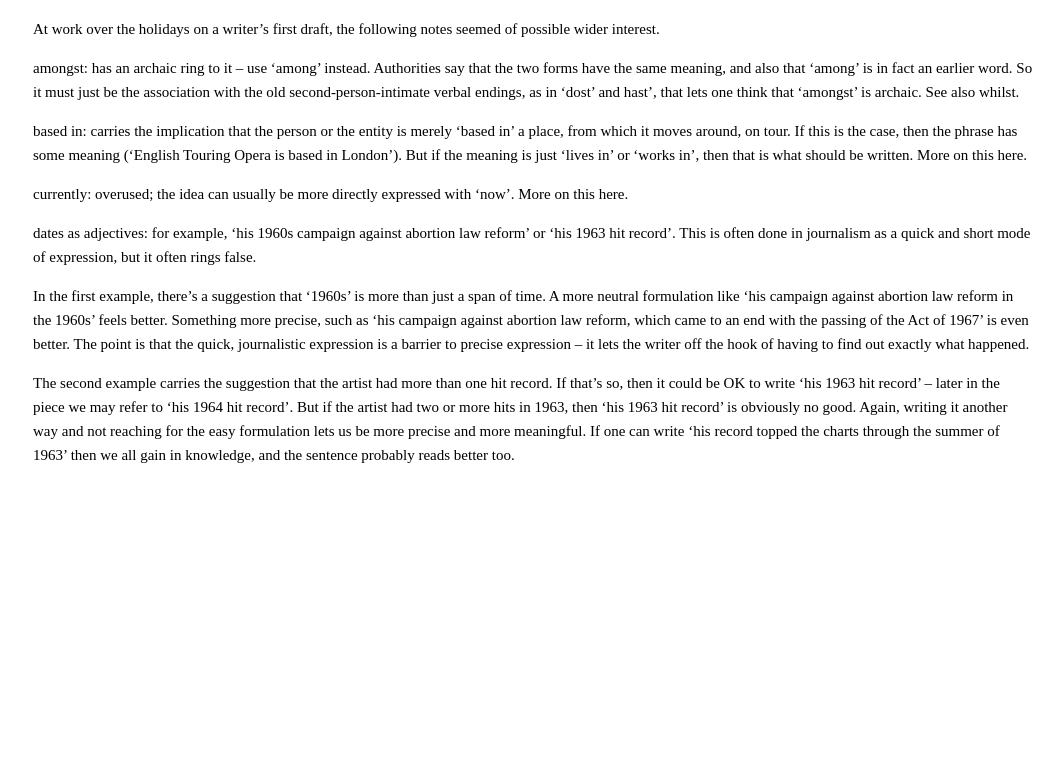
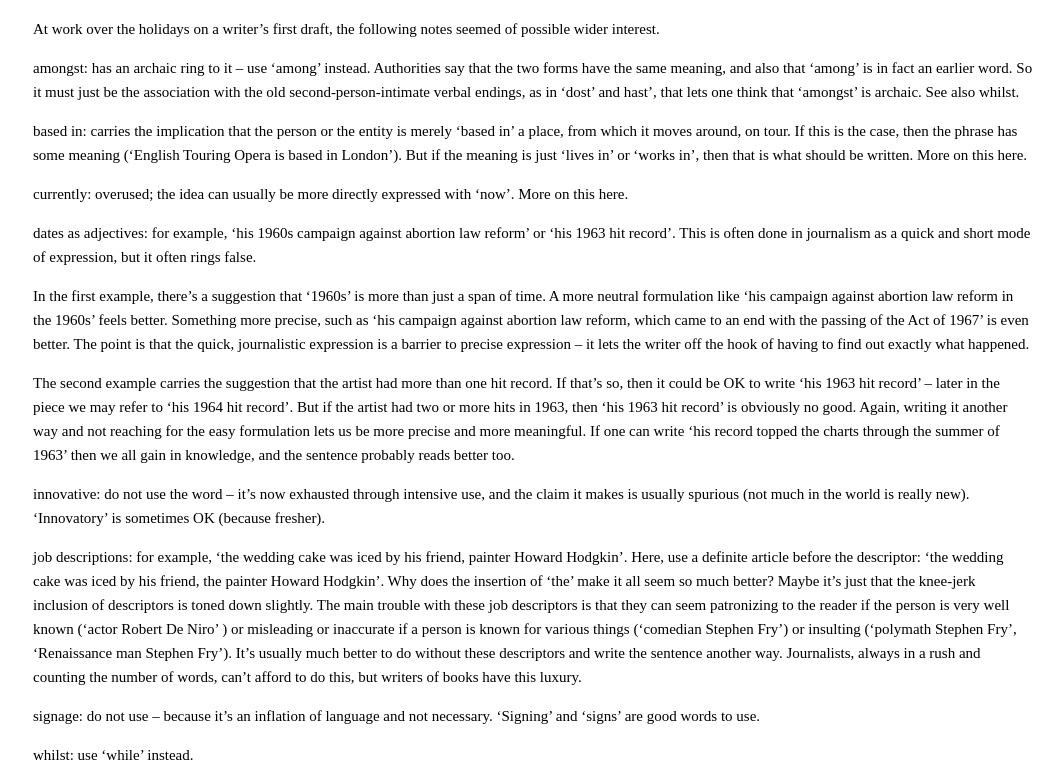
Before and after one commit to maisieheine/maisieheine.github.io, a plain HTML site: page index.html in a window 1280 px wide. Shown: the part 88-870 px from the top of the page, without its empty margins (107-1170 px from the left). Before the commit the page ends 800 px from the top, so only its background shows below. Drawn offline with Linux system fonts and the light colour scheme.

Commit message:
paragraph changes

```diff
--- a/index.html
+++ b/index.html
@@ -92,7 +92,10 @@
 <p>dates as adjectives: for example, ‘his 1960s campaign against abortion law reform’ or ‘his 1963 hit record’. This is often done in journalism as a quick and short mode of expression, but it often rings false.</p>
 <p>In the first example, there’s a suggestion that ‘1960s’ is more than just a span of time. A more neutral formulation like ‘his campaign against abortion law reform in the 1960s’ feels better. Something more precise, such as ‘his campaign against abortion law reform, which came to an end with the passing of the Act of 1967’ is even better. The point is that the quick, journalistic expression is a barrier to precise expression – it lets the writer off the hook of having to find out exactly what happened.</p>
 <p>The second example carries the suggestion that the artist had more than one hit record. If that’s so, then it could be OK to write ‘his 1963 hit record’ – later in the piece we may refer to ‘his 1964 hit record’. But if the artist had two or more hits in 1963, then ‘his 1963 hit record’ is obviously no good. Again, writing it another way and not reaching for the easy formulation lets us be more precise and more meaningful. If one can write ‘his record topped the charts through the summer of 1963’ then we all gain in knowledge, and the sentence probably reads better too.</p>
-
+<p>innovative: do not use the word – it’s now exhausted through intensive use, and the claim it makes is usually spurious (not much in the world is really new). ‘Innovatory’ is sometimes OK (because fresher).</p>
+<p>job descriptions: for example, ‘the wedding cake was iced by his friend, painter Howard Hodgkin’. Here, use a definite article before the descriptor: ‘the wedding cake was iced by his friend, the painter Howard Hodgkin’. Why does the insertion of ‘the’ make it all seem so much better? Maybe it’s just that the knee-jerk inclusion of descriptors is toned down slightly. The main trouble with these job descriptors is that they can seem patronizing to the reader if the person is very well known (‘actor Robert De Niro’ ) or misleading or inaccurate if a person is known for various things (‘comedian Stephen Fry’) or insulting (‘polymath Stephen Fry’, ‘Renaissance man Stephen Fry’). It’s usually much better to do without these descriptors and write the sentence another way. Journalists, always in a rush and counting the number of words, can’t afford to do this, but writers of books have this luxury.</p>
+<p>signage: do not use – because it’s an inflation of language and not necessary. ‘Signing’ and ‘signs’ are good words to use.</p>
+<p>whilst: use ‘while’ instead.</p>
 
     </div>
   </div>
```
